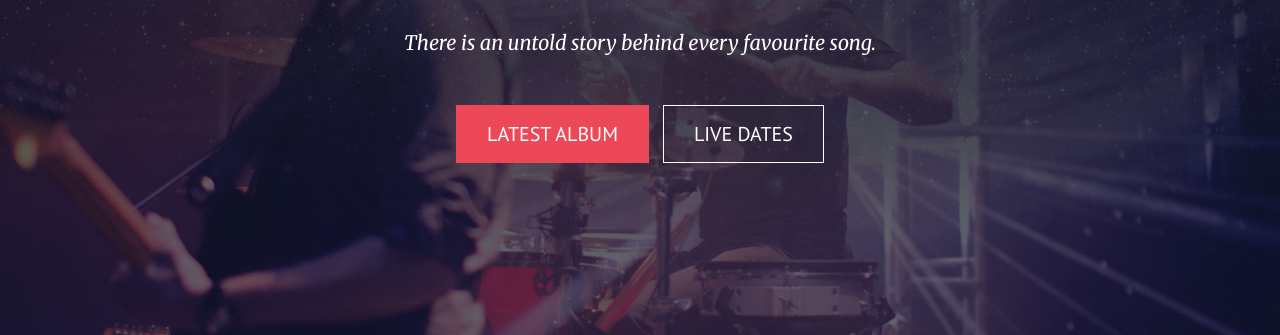
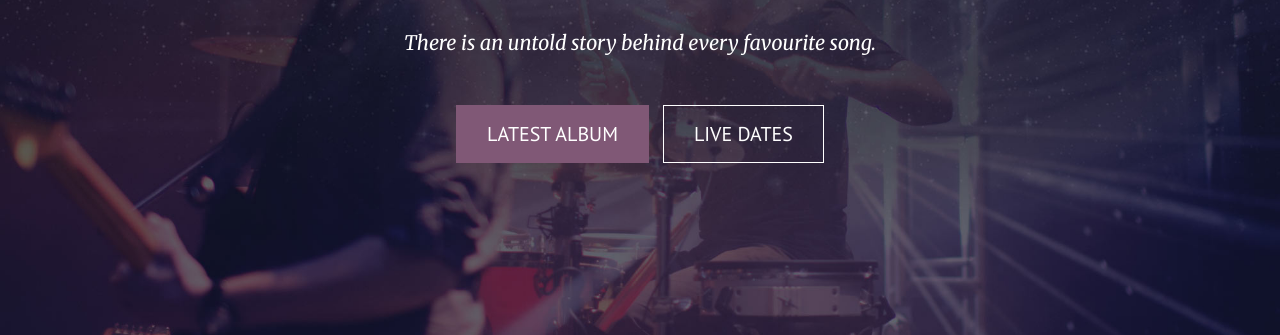
Before and after one commit to alessandro-falcone96/proj-html-vuejs, a website: page index.html in a window 1280 px wide. Shown: the part 420-755 px from the top of the page. Drawn offline with nearby package versions, Linux system fonts and the light colour scheme.

Commit message:
Cambiato colore da #EC4858 a #805876

```diff
--- a/src/Partials/_variables.scss
+++ b/src/Partials/_variables.scss
@@ -3,7 +3,7 @@ $fontMedioPiccolo: 20px;
 $fontMedio: 30px;
 $fontMedioGrande: 60px;
 $fontGrande: 150px;
-$coloreRossiccio: #EC4857;
+$coloreRossiccio: #805876;
 $coloreGrigioBottoneFondo: #323233;
 $coloreGrigioChiaro: #323944;
 $coloreGrigioScuro: #252B33;
```
Also changed, not shown: dist/app.css.
